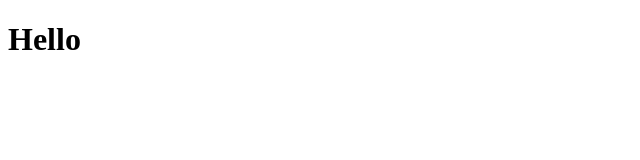
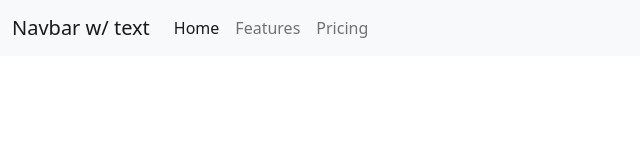
Before and after one commit to omayerrahman/Leader-Site, a plain HTML site: page Leader-Site/index.html in a window 1280 px wide. Shown: the whole page, without its empty margins (0-640 px from the left). Drawn offline with nearby package versions, Linux system fonts and the light colour scheme.

Commit message:
second commit

```diff
--- a/Leader-Site/index.html
+++ b/Leader-Site/index.html
@@ -5,9 +5,36 @@
     <meta http-equiv="X-UA-Compatible" content="IE=edge">
     <meta name="viewport" content="width=device-width, initial-scale=1.0">
     <title>Idea</title>
+    <link href="https://cdn.jsdelivr.net/npm/bootstrap@5.2.0/dist/css/bootstrap.min.css" rel="stylesheet" integrity="sha384-gH2yIJqKdNHPEq0n4Mqa/HGKIhSkIHeL5AyhkYV8i59U5AR6csBvApHHNl/vI1Bx" crossorigin="anonymous">
     <link rel="stylesheet" href="style.css">
 </head>
 <body>
-    <h1>Hello</h1>
+    <header>
+      <nav class="navbar navbar-expand-lg bg-light">
+        <div class="container-fluid">
+          <a class="navbar-brand" href="#">Navbar w/ text</a>
+          <button class="navbar-toggler" type="button" data-bs-toggle="collapse" data-bs-target="#navbarText" aria-controls="navbarText" aria-expanded="false" aria-label="Toggle navigation">
+            <span class="navbar-toggler-icon"></span>
+          </button>
+          <div class="collapse navbar-collapse" id="navbarText">
+            <ul class="navbar-nav me-auto mb-2 mb-lg-0 d-flex justify-content-end">
+              <li class="nav-item">
+                <a class="nav-link active" aria-current="page" href="#">Home</a>
+              </li>
+              <li class="nav-item">
+                <a class="nav-link" href="#">Features</a>
+              </li>
+              <li class="nav-item">
+                <a class="nav-link" href="#">Pricing</a>
+              </li>
+            </ul>
+          </div>
+        </div>
+      </nav>
+    </header>
+    <script src="https://cdn.jsdelivr.net/npm/bootstrap@5.2.0/dist/js/bootstrap.bundle.min.js" integrity="sha384-A3rJD856KowSb7dwlZdYEkO39Gagi7vIsF0jrRAoQmDKKtQBHUuLZ9AsSv4jD4Xa" crossorigin="anonymous"></script>
+    <script src="https://cdn.jsdelivr.net/npm/@popperjs/core@2.11.5/dist/umd/popper.min.js" integrity="sha384-Xe+8cL9oJa6tN/veChSP7q+mnSPaj5Bcu9mPX5F5xIGE0DVittaqT5lorf0EI7Vk" crossorigin="anonymous"></script>
+    <script src="https://cdn.jsdelivr.net/npm/bootstrap@5.2.0/dist/js/bootstrap.min.js" integrity="sha384-ODmDIVzN+pFdexxHEHFBQH3/9/vQ9uori45z4JjnFsRydbmQbmL5t1tQ0culUzyK" crossorigin="anonymous"></script>
+
 </body>
 </html>
```
Also changed, not shown: Leader-Site/images/index.html (deleted, +0 -13 lines).
